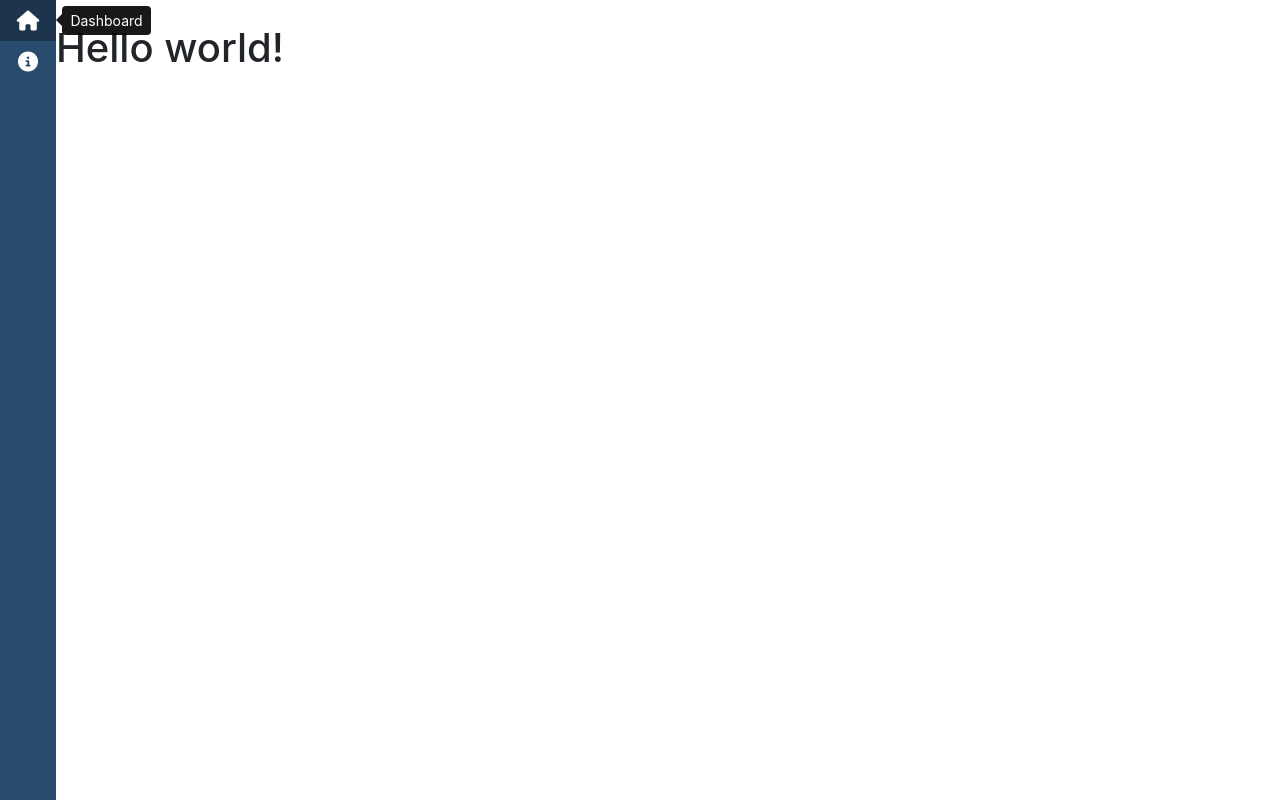
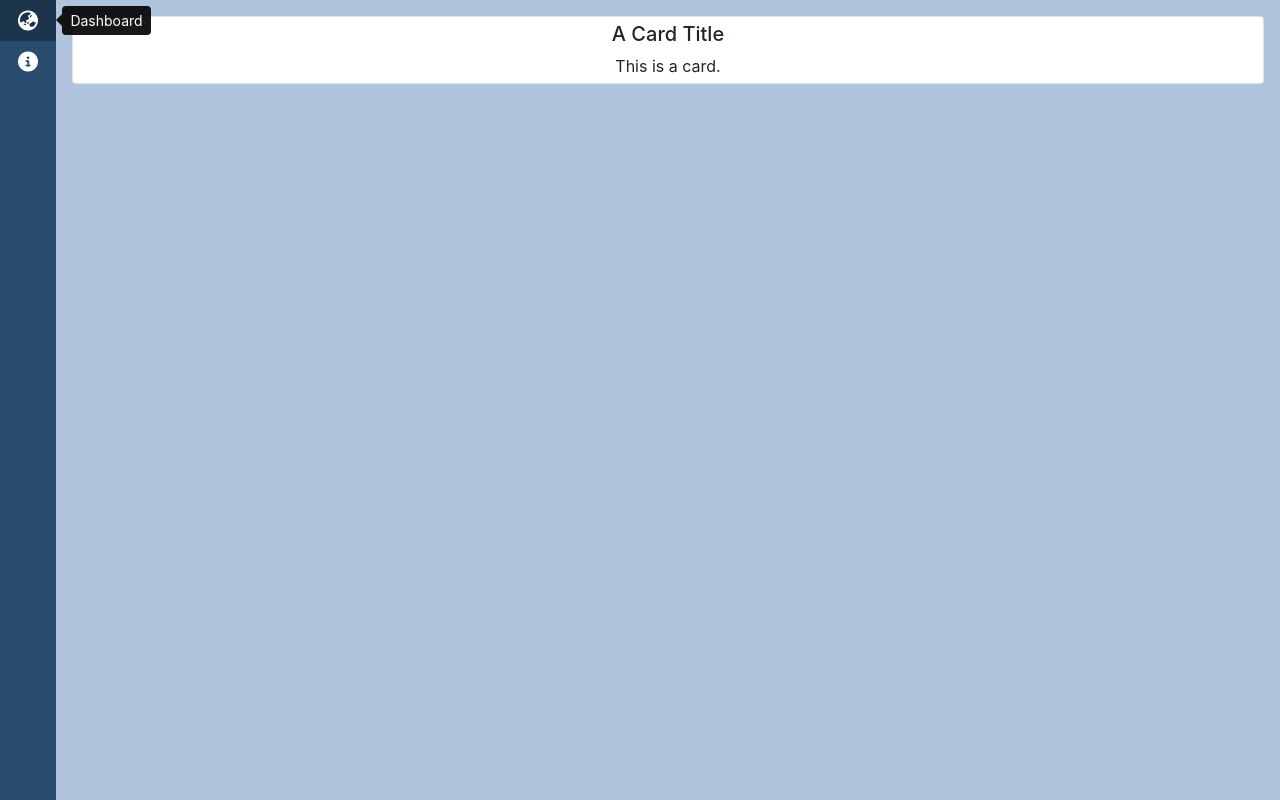
Before and after one commit to harryprabowo/realistic, a React (Create React App) app: page /dashboard in a window 1280 px wide. Built offline with nearby package versions, Linux system fonts and the light colour scheme.

Commit message:
Init layout

```diff
--- a/src/App.js
+++ b/src/App.js
@@ -15,7 +15,7 @@ import './App.scss';
  * Arguments: link, name, icon, component (in this order)
 **/
 const links = [
-  new Sidebar.ButtonPrototype("dashboard", "Dashboard", <i className="fas fa-lg fa-home" />, Dashboard),
+  new Sidebar.ButtonPrototype("dashboard", "Dashboard", <i className="fas fa-lg fa-globe-asia" />, Dashboard),
   new Sidebar.ButtonPrototype("about", "About", <i className="fas fa-lg fa-info-circle" />, About),
 ]
 
@@ -33,7 +33,6 @@ const App = () => {
       </Sidebar.Container>
 
       <div id="App">
-        <br/>
         <Switch>
           {
             links.map((link, index) => (
--- a/src/components/Card/index.jsx
+++ b/src/components/Card/index.jsx
@@ -1,11 +1,30 @@
-import React, { Fragment } from 'react'
+import React from 'react'
 
-const Card = () => {
+import './style.scss'
+
+const Container = props => {
     return (
-        <Fragment>
-            Hello world!
-        </Fragment>
+        <div className="card">
+            {props.children}
+        </div>
     )
 }
 
-export default Card
+const Title = props => {
+    return (
+        <h5>{props.children}</h5>
+    )
+}
+
+const Content = props => {
+    return (
+        <span>{props.children}</span>
+    )
+}
+
+
+export default {
+    Container,
+    Title,
+    Content
+}
--- /dev/null
+++ b/src/components/Card/style.scss
@@ -0,0 +1,5 @@
+.card {
+    height: inherit;
+    padding: 5px;
+    justify-content: center;
+}
--- a/src/components/Sidebar/index.jsx
+++ b/src/components/Sidebar/index.jsx
@@ -47,4 +47,8 @@ const Button = props => {
     )
 }
 
-export default { ButtonPrototype, Container, Button }
+export default {
+    ButtonPrototype,
+    Container,
+    Button
+}
--- a/src/components/index.jsx
+++ b/src/components/index.jsx
@@ -1,5 +1,8 @@
 import Sidebar from './Sidebar'
 
+import Card from './Card'
+
 export {
-    Sidebar
+    Sidebar,
+    Card,
 }
--- a/src/containers/Dashboard/index.jsx
+++ b/src/containers/Dashboard/index.jsx
@@ -1,10 +1,20 @@
-import React, {Fragment} from 'react'
+import React from 'react'
+
+import { Card } from '../../components'
+
+import './style.scss'
+
 
 const Dashboard = () => {
     return (
-        <Fragment>
-            <h1>Hello world!</h1>
-        </Fragment>
+        <div id="Dashboard">
+            <div className="filter-card">
+                <Card.Container>
+                    <Card.Title>A Card Title</Card.Title>
+                    <Card.Content>This is a card.</Card.Content>
+                </Card.Container>
+            </div>
+        </div>
     )
 }
 
--- /dev/null
+++ b/src/containers/Dashboard/style.scss
@@ -0,0 +1,6 @@
+#Dashboard {
+    height: 100vh;
+    padding: 1em;
+    background-color: lightsteelblue;
+    text-align: center;
+}
```
